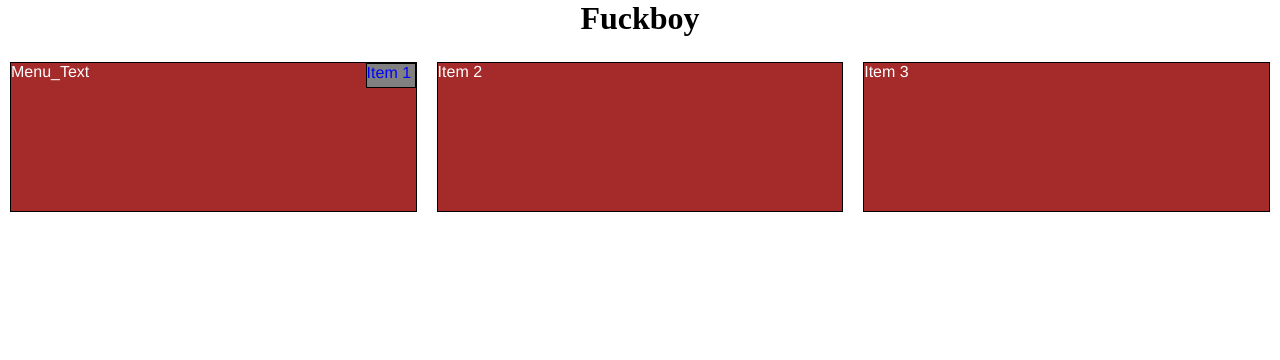
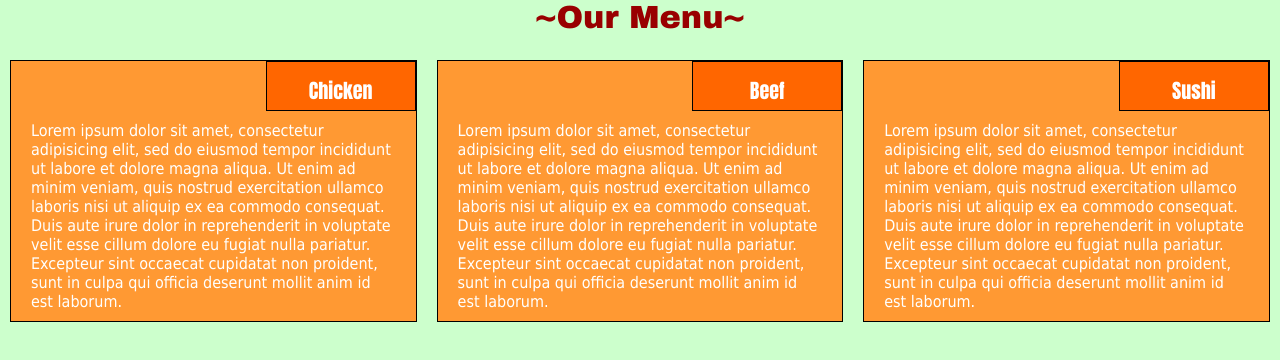
Before and after one commit to Franticore/coursera-test, a plain HTML site: page module2_solution/index.html in a window 1280 px wide. Drawn offline with Linux system fonts and the light colour scheme.

Commit message:
module 2 solution final

```diff
--- a/module2_solution/index.html
+++ b/module2_solution/index.html
@@ -7,20 +7,41 @@
 	<link rel="stylesheet" href="styles.css">
 </head>
 <body>
-<h1>Fuckboy</h1>
+<h1>~Our Menu~</h1>
 
 <div class="row">
   <div class="col-dsk-4 col-tab-6 col-mob-12">
    <section>
-    <p class="menu_title">Item 1</p>
-    <p>Menu_Text</p>
+    <p class="menu_title_box"><span class="menu_title_text">Chicken</span></p>
+    <p class="menu_text">Lorem ipsum dolor sit amet, consectetur adipisicing elit, sed do eiusmod
+    tempor incididunt ut labore et dolore magna aliqua. Ut enim ad minim veniam,
+    quis nostrud exercitation ullamco laboris nisi ut aliquip ex ea commodo
+    consequat. Duis aute irure dolor in reprehenderit in voluptate velit esse
+    cillum dolore eu fugiat nulla pariatur. Excepteur sint occaecat cupidatat non
+    proident, sunt in culpa qui officia deserunt mollit anim id est laborum.</p>
    </section>
   </div>
   <div class="col-dsk-4 col-tab-6 col-mob-12">
-   <section><p>Item 2</p></section>
+   <section>
+    <p class="menu_title_box"><span class="menu_title_text">Beef</span></p>
+    <p class="menu_text">Lorem ipsum dolor sit amet, consectetur adipisicing elit, sed do eiusmod
+    tempor incididunt ut labore et dolore magna aliqua. Ut enim ad minim veniam,
+    quis nostrud exercitation ullamco laboris nisi ut aliquip ex ea commodo
+    consequat. Duis aute irure dolor in reprehenderit in voluptate velit esse
+    cillum dolore eu fugiat nulla pariatur. Excepteur sint occaecat cupidatat non
+    proident, sunt in culpa qui officia deserunt mollit anim id est laborum.</p>
+   </section>
   </div>
   <div class="col-dsk-4 col-tab-12 col-mob-12">
-   <section><p>Item 3</p></section>
+   <section>
+    <p class="menu_title_box"><span class="menu_title_text">Sushi</span></p>
+    <p class="menu_text">Lorem ipsum dolor sit amet, consectetur adipisicing elit, sed do eiusmod
+    tempor incididunt ut labore et dolore magna aliqua. Ut enim ad minim veniam,
+    quis nostrud exercitation ullamco laboris nisi ut aliquip ex ea commodo
+    consequat. Duis aute irure dolor in reprehenderit in voluptate velit esse
+    cillum dolore eu fugiat nulla pariatur. Excepteur sint occaecat cupidatat non
+    proident, sunt in culpa qui officia deserunt mollit anim id est laborum.</p>
+   </section>
   </div>
 </div>
 </body>
--- a/module2_solution/styles.css
+++ b/module2_solution/styles.css
@@ -4,29 +4,47 @@
 	margin: 0px;
 }
 
+body {
+	background-color: #ccffcc;
+}
+
 h1 {
 	margin-bottom: 15px;
 	text-align: center;
+	font-family: "Arial Black", sans-serif;
+	color: #990000;
 }
 
 section {
 	position: relative;
 	border: 1px solid black;
-	background-color: #A52A2A;
 	margin: 10px;
-	height: 150px;
-	font-family: Helvetica;
+	font-family: Tahoma, sans-serif;
 	color: white;
+	background-color: #ff9933;
 }
 
-.menu_title {
-	width: 50px;
-	height: 25px;
+
+.menu_title_box {
+	width: 150px;
+	height: 50px;
 	background-color: gray;
-	color: blue;
 	border: 1px solid black;
+	float: right;
+	text-align: center;
 	position: relative;
-	float: right;
+	background-color: #ff6600;
+}
+
+.menu_title_text{
+	position: relative;
+	top: 13px;
+	font-family: Impact, sans-serif;
+	font-size: 1.25em;
+}
+
+.menu_text {
+	margin: 60px 20px 10px 20px;
 }
 
 /****Responsive Framework****/
```
